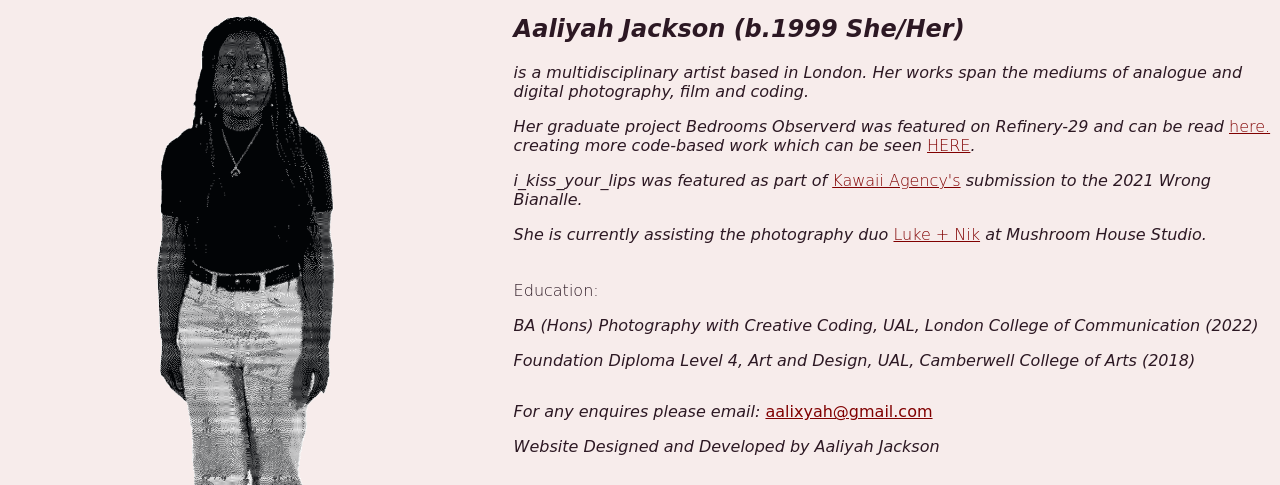
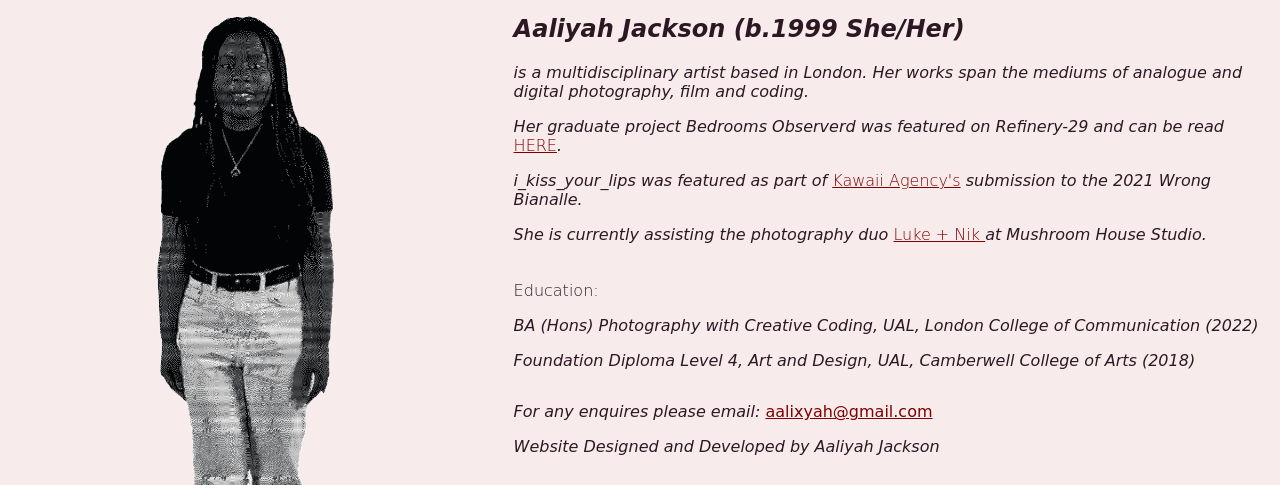
Before and after one commit to aalixyah/aalixyah.github.io, a plain HTML site: page info.html in a window 1280 px wide. Shown: the part 99-584 px from the top of the page. Drawn offline with nearby package versions, Linux system fonts and the light colour scheme; a web font is replaced by a local one.

Commit message:
Update info.html

```diff
--- a/info.html
+++ b/info.html
@@ -31,9 +31,9 @@
             <p>
                 is a multidisciplinary artist based in London. Her works span the mediums of analogue and digital photography, film and coding.
             </p>
-            <p> Her graduate project Bedrooms Observerd was featured on Refinery-29 and can be read  <span><a href="https://www.refinery29.com/en-gb/young-people-bedrooms-photo-series">here.</a></span>  creating more code-based work which can be seen <a href="http://github.com/aalixyah"><span>HERE</span></a>.</p>
+            <p> Her graduate project Bedrooms Observerd was featured on Refinery-29 and can be read  <span><a href="https://www.refinery29.com/en-gb/young-people-bedrooms-photo-series">HERE</a></span>.</p>
             <p><a href="/i_kiss_your_lips.html">i_kiss_your_lips</a> was featured as part of <span><a href="https://kawaii.agency/Kawaii-Agency-at-The-Wrong-Biennale">Kawaii Agency's</a></span> submission to the 2021 Wrong Bianalle.</p>
-            <p> She is currently assisting the photography duo <span><a href="https://www.instagram.com/lukeandnik/?hl=en">Luke + Nik</a></span> at Mushroom House Studio. </p>
+            <p> She is currently assisting the photography duo <span><a href="https://www.instagram.com/lukeandnik/?hl=en">Luke + Nik </a></span>at Mushroom House Studio. </p>
         </div>
             <div class="info-education">
                 <p><span>Education:</span></p>
```
